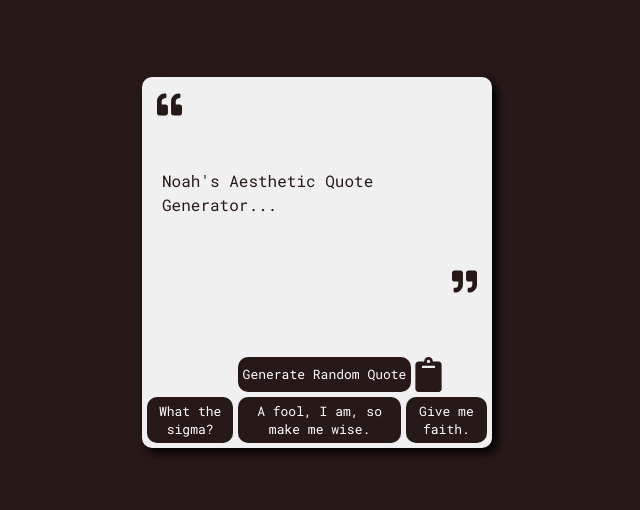
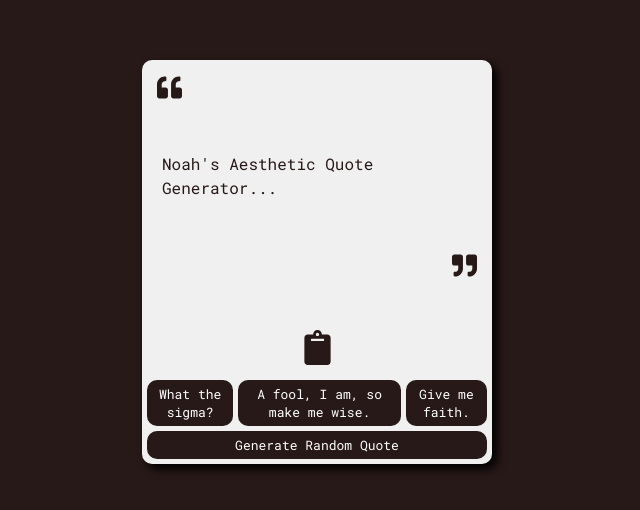
Before and after one commit to NoahxAyyubi/TypeScript-APIQuoteGenerator-, a React (Vite) app: page / in a window 1280 px wide. Shown: the part 138-648 px from the top of the page, without its empty margins (323-963 px from the left). Built offline with nearby package versions, Linux system fonts and the light colour scheme.

Commit message:
gsap & audio updates

```diff
--- a/src/App.css
+++ b/src/App.css
@@ -42,7 +42,7 @@ button {
   color: white;
   font-size: 13px;
 
-  transition: background-color 0.3s ease;
+
 }
 
 button:hover {
@@ -51,12 +51,23 @@ button:hover {
 .generate-random-button {
   display: flex;
   justify-content: center;
-  margin-left: 50px;
+
+
+}
+.generate-random-button button {
+ width: 100%;
+  margin: 0 5px 5px 5px;
+}
+.clipboard {
+  display: flex;
+  justify-content: center;
+  transform: translateY(-10px); /* Adjust the value as needed */
+
 }
 .emotion-buttons {
   display: flex;
   justify-content: center;
-  margin: 5px; /* Space between emotion buttons */
+  margin: 5px;
   gap: 5px;
 }
 .segment {
--- a/src/App.tsx
+++ b/src/App.tsx
@@ -67,6 +67,16 @@ function App() {
   useEffect(() => {
     const segments = document.querySelectorAll('.segment');
     const quoteMarks = document.querySelectorAll('.quote-mark');
+    const clipboardIcon = document.querySelector('.clipboard');
+ // Make the device vibrate
+ if ('vibrate' in navigator) {
+   navigator.vibrate(200); // Vibrate for 200 milliseconds
+
+ }
+    const audio = new Audio('/assets/bubble-sound-43207.mp3');
+    audio.currentTime = 0;
+    audio.play();
+
 
     // Animate the quotation marks
     gsap.fromTo(
@@ -81,6 +91,16 @@ function App() {
       { opacity: 0, y: 10 }, // Start at opacity 0 and y 20px
       { opacity: 1, y: 0, duration: .5, ease: "power3.out", stagger: .5 } // Animate to opacity 1 and y 0px with stagger
     );
+
+    gsap.to(clipboardIcon, {
+      keyframes: [
+        { rotation: 50, duration: 0.5, ease: "power1.inOut" }, // Swing right
+        { rotation: -60, duration: 0.5, ease: "power2.inOut" }, // Swing left
+        { rotation: 20, duration: 0.5, ease: "power2.inOut" } ,   // Return to 0
+        { rotation: 0, duration: 0.5, ease: "power1.inOut" }    // Return to 0
+      ],
+
+    });
   }, [quote]);
 
   return (
@@ -110,13 +130,7 @@ function App() {
           <h5 id="author">{quote ? quote.author : ''}</h5>
         </div>
 
-        <div className='generate-random-button'>
-          <button
-            id="new-quote"
-            onClick={generateRandomQuote}
-            style={{ backgroundColor: color }}>
-            Generate Random Quote
-          </button>
+        <div className="clipboard" >
           <FaClipboard
             size="35"
             style={{ cursor: "pointer", color: color }}
@@ -140,7 +154,15 @@ function App() {
             style={{ backgroundColor: color }}>
             Give me faith.
           </button>
-        </div>
+        </div >
+        <div className='generate-random-button'>
+          <button
+            id="new-quote"
+            onClick={generateRandomQuote}
+            style={{ backgroundColor: color }}>
+            Generate Random Quote
+          </button>
+          </div>
       </div>
     </div>
   );
```
Also changed, not shown: 1 other file (tests, documents, lock files or other folders).
